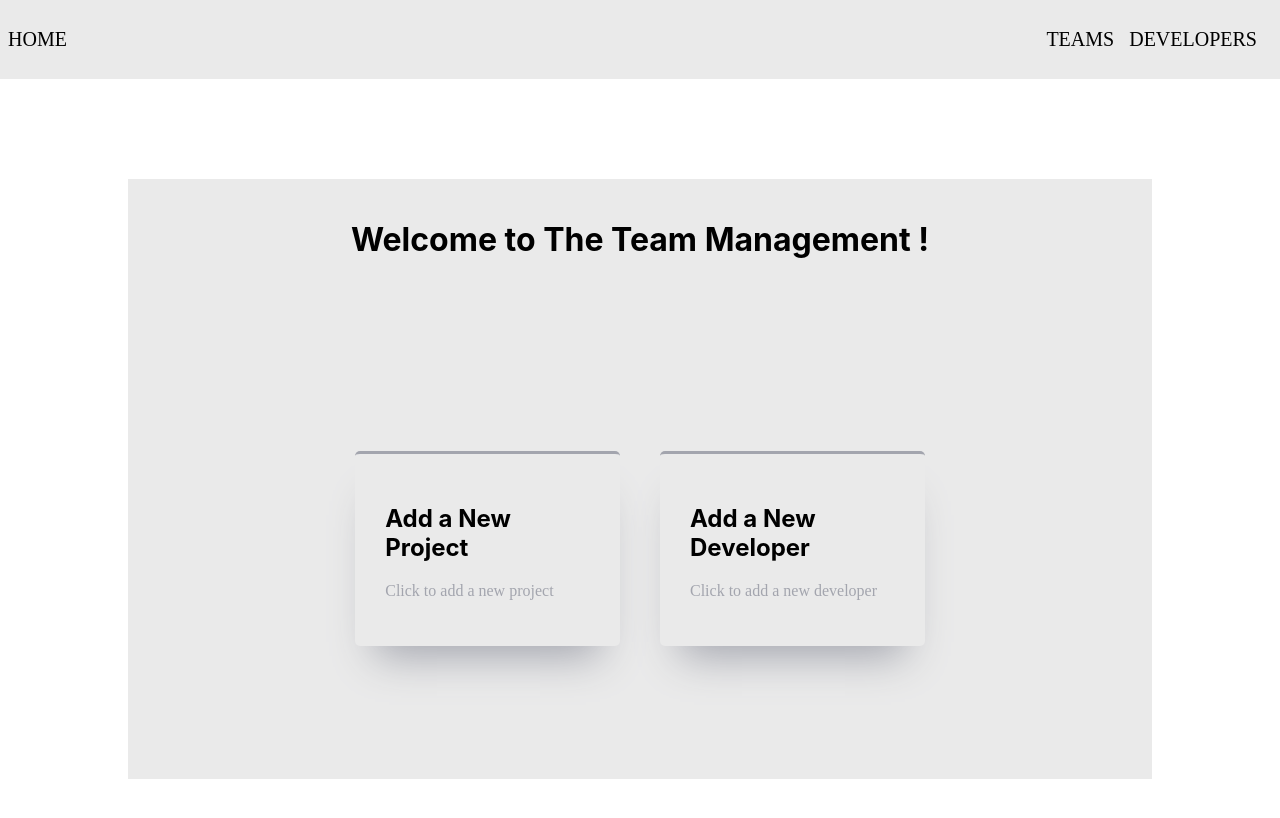
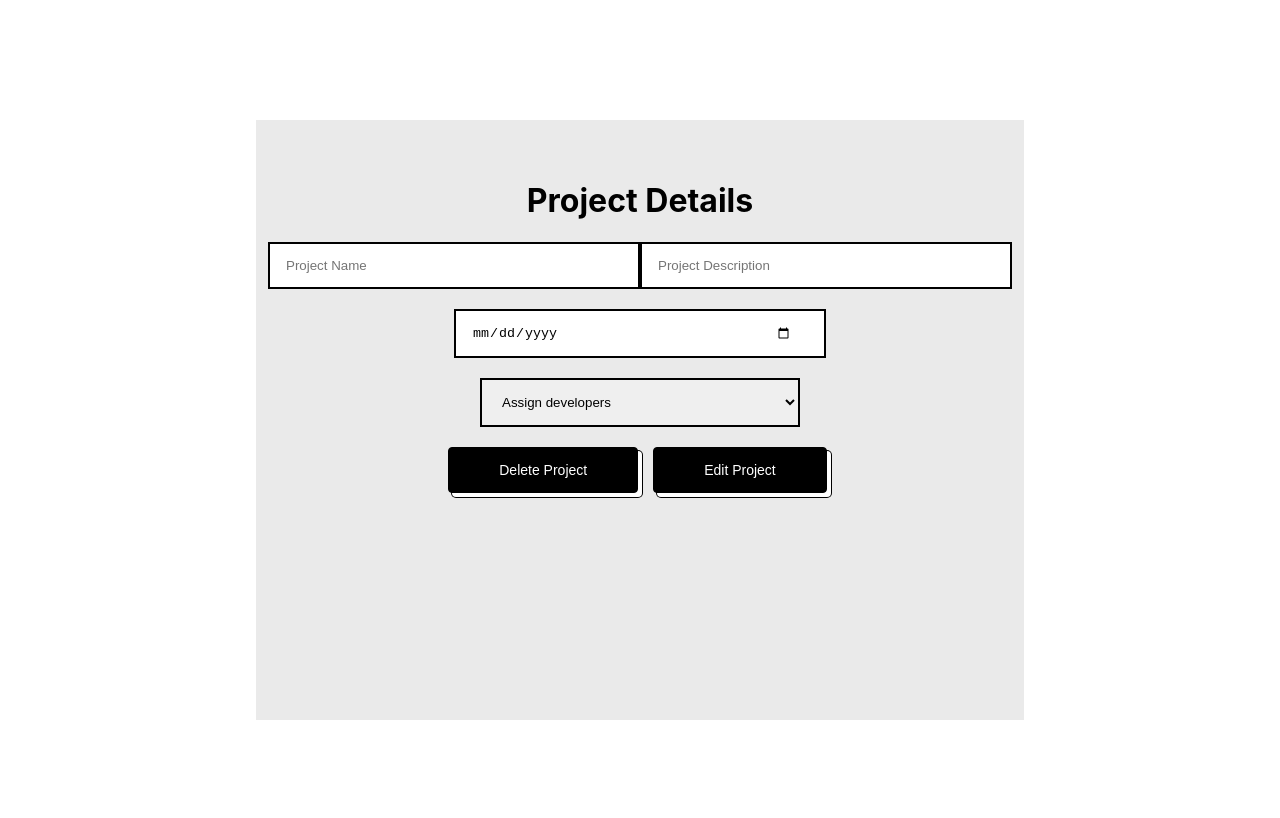
Before and after one commit to adam-marey/Team-manager-, a React (Create React App) app: page / in a window 1280 px wide. Shown: the top 818 px of the page. Built offline with nearby package versions, Linux system fonts and the light colour scheme.

Commit message:
completed project form ui

```diff
--- a/src/App.css
+++ b/src/App.css
@@ -61,3 +61,53 @@
 .blue {
   border-top: 3px solid var(--blue);
 }
+.button-50 {
+  appearance: button;
+  background-color: #000;
+  background-image: none;
+  border: 1px solid #000;
+  border-radius: 4px;
+  box-shadow: #fff 4px 4px 0 0, #000 4px 4px 0 1px;
+  box-sizing: border-box;
+  color: #fff;
+  cursor: pointer;
+  display: inline-block;
+  font-family: ITCAvantGardeStd-Bk, Arial, sans-serif;
+  font-size: 14px;
+  font-weight: 400;
+  line-height: 20px;
+  margin: 0 5px 10px 0;
+  overflow: visible;
+  padding: 12px 40px;
+  text-align: center;
+  text-transform: none;
+  touch-action: manipulation;
+  user-select: none;
+  -webkit-user-select: none;
+  vertical-align: middle;
+  white-space: nowrap;
+}
+
+.button-50:focus {
+  text-decoration: none;
+}
+
+.button-50:hover {
+  text-decoration: none;
+}
+
+.button-50:active {
+  box-shadow: rgba(0, 0, 0, 0.125) 0 3px 5px inset;
+  outline: 0;
+}
+
+.button-50:not([disabled]):active {
+  box-shadow: #fff 2px 2px 0 0, #000 2px 2px 0 1px;
+  transform: translate(2px, 2px);
+}
+
+@media (min-width: 768px) {
+  .button-50 {
+    padding: 12px 50px;
+  }
+}
--- a/src/App.js
+++ b/src/App.js
@@ -1,12 +1,14 @@
 import './App.css';
 import Home from './components/Home/Home';
 import Navbar from './components/Navbar/Navbar';
+import Project from './components/Project/Project';
 
 function App() {
   return (
     <div>
-      <Navbar />
-      <Home />
+      {/* <Navbar />
+      <Home /> */}
+      <Project />
     </div>
   );
 }
--- /dev/null
+++ b/src/components/Project/Project.jsx
@@ -0,0 +1,38 @@
+import React from 'react';
+import styles from './Project.module.css';
+const Project = () => {
+  return (
+    <form className={styles.projectForm}>
+      <br />
+      <br />
+      <h1>Project Details</h1>
+      <div>
+        <input className={styles.projectInput} placeholder="Project Name" />
+        <input
+          className={styles.projectInput}
+          placeholder="Project Description"
+        />
+      </div>
+      <br />
+      <input className={styles.projectInput} type="date" />
+      <br />
+      <select className={styles.projectInput} placeholder="assign developers">
+        <option>Assign developers</option>
+        <option>Adam</option>
+        <option>John</option>
+        <option>Sul</option>
+      </select>
+      <br />
+      <div>
+        <button className="button-50" type="submit" style={{ marginRight: 15 }}>
+          Delete Project
+        </button>
+        <button className="button-50" type="submit">
+          Edit Project
+        </button>
+      </div>
+    </form>
+  );
+};
+
+export default Project;
--- /dev/null
+++ b/src/components/Project/Project.module.css
@@ -0,0 +1,47 @@
+/* .projectForm {
+  margin-bottom: 32px;
+  display: flex;
+  flex-direction: column;
+  justify-content: start;
+  width: 45%;
+  min-height: 600px;
+  align-items: center;
+  margin: 120px auto;
+  background: #c7bca1;
+  background-color: #eaeaea;
+} */
+/* .projectInput {
+  width: 320px;
+  border: 2px solid black;
+  padding: 14px 32px 14px 16px;
+} */
+/* .projectButton {
+  padding: 16px;
+  border: none;
+  border-radius: 0 4px 4px 0;
+  outline: none;
+} */
+
+.projectForm {
+  margin-bottom: 32px;
+  display: flex;
+  flex-direction: column;
+  justify-content: start;
+  width: 60%;
+  min-height: 600px;
+  align-items: center;
+  margin: 120px auto;
+  background-color: #eaeaea;
+}
+.projectInput {
+  width: 320px;
+  border: 2px solid black;
+  padding: 14px 32px 14px 16px;
+}
+
+.projectButton {
+  padding: 16px;
+  border-style: dotted;
+  border-radius: 0 8px 4px 0;
+  outline: none;
+}
```
